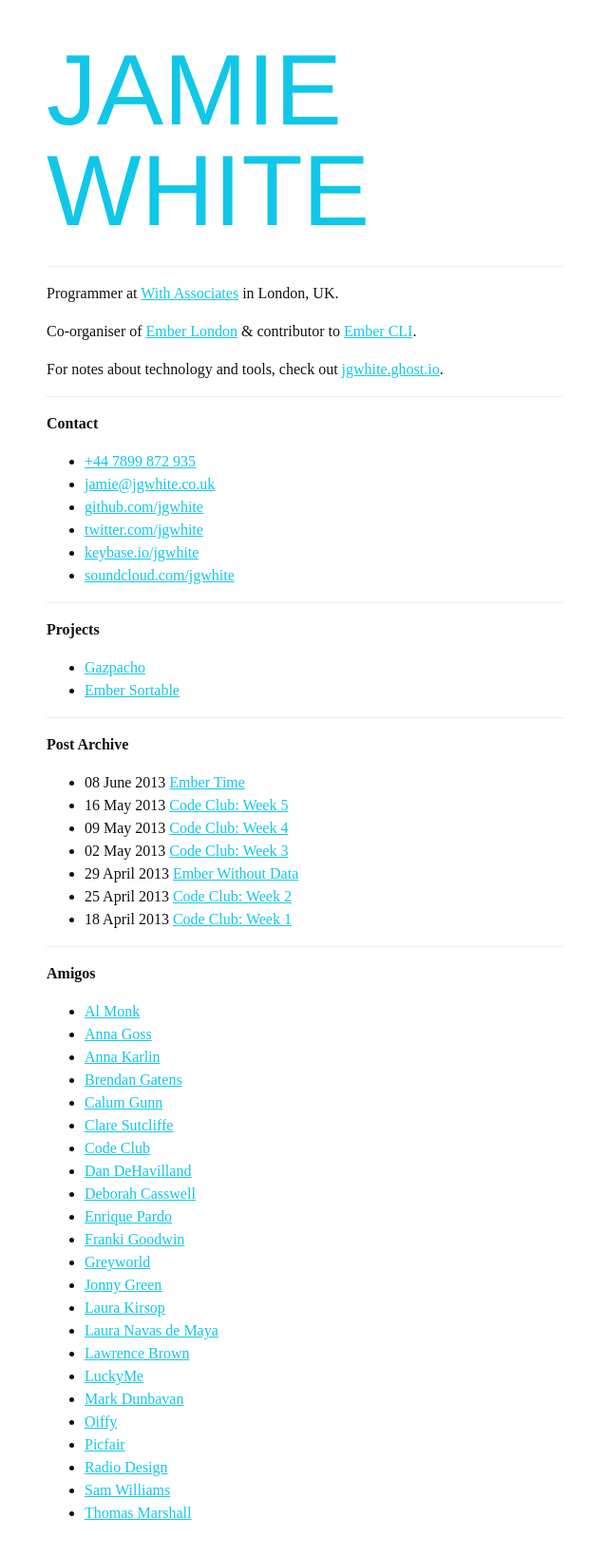
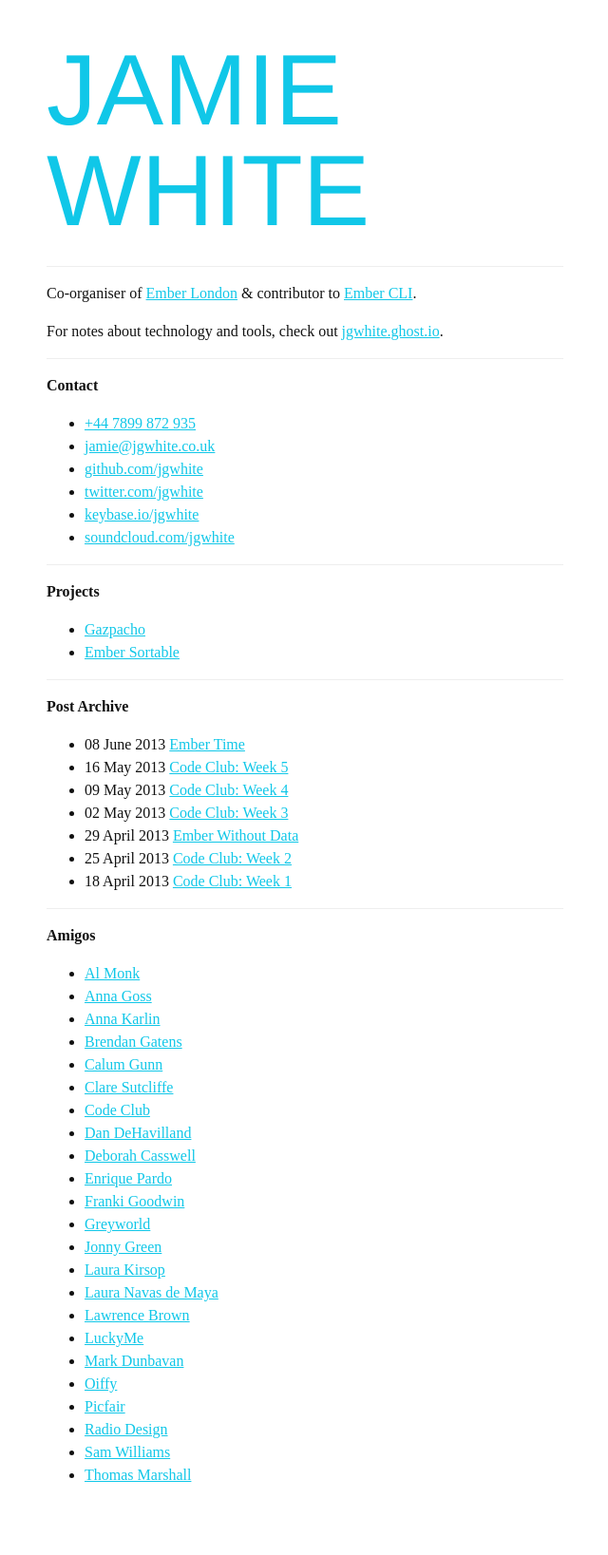
Before and after one commit to jgwhite/jgwhite.github.io, a Jekyll site: the page built from index.md, in a window 1280 px wide. Shown: the whole page at 95% size, without its empty margins (319-959 px from the left). Built offline with Jekyll 4.4.1, drawn with Linux system fonts in a browser that asks for light colours; some web fonts are replaced; after the commit the page ends 1597 px from its top, so only the background shows below that.

Commit message:
Remove WA :(

```diff
--- a/index.md
+++ b/index.md
@@ -6,8 +6,6 @@
 # JAMIE WHITE
 
 ---
-
-Programmer at [With Associates](http://withassociates.com/) in London, UK.
 
 Co-organiser of [Ember London](http://emberlondon.com) &amp; contributor to [Ember CLI](http://ember-cli.com).
 
```
